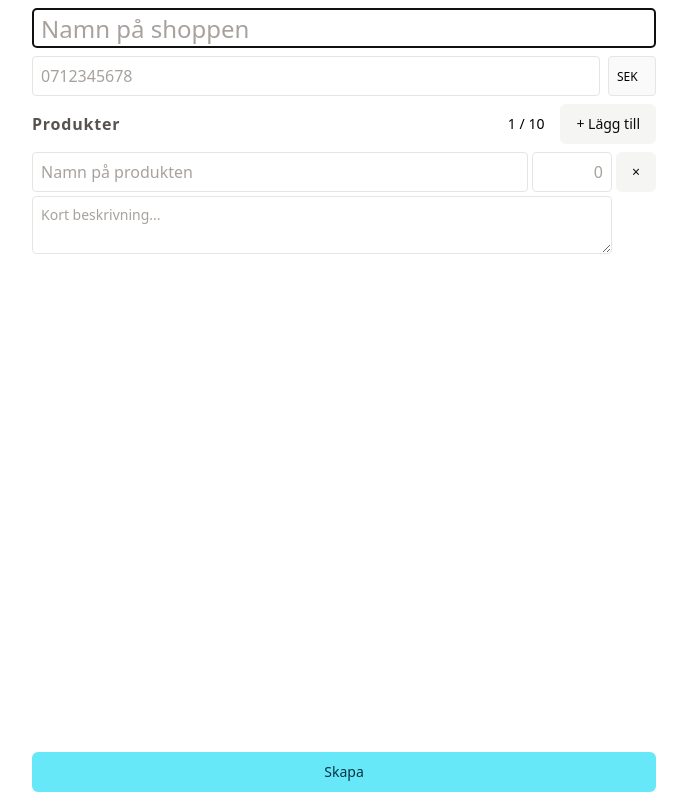
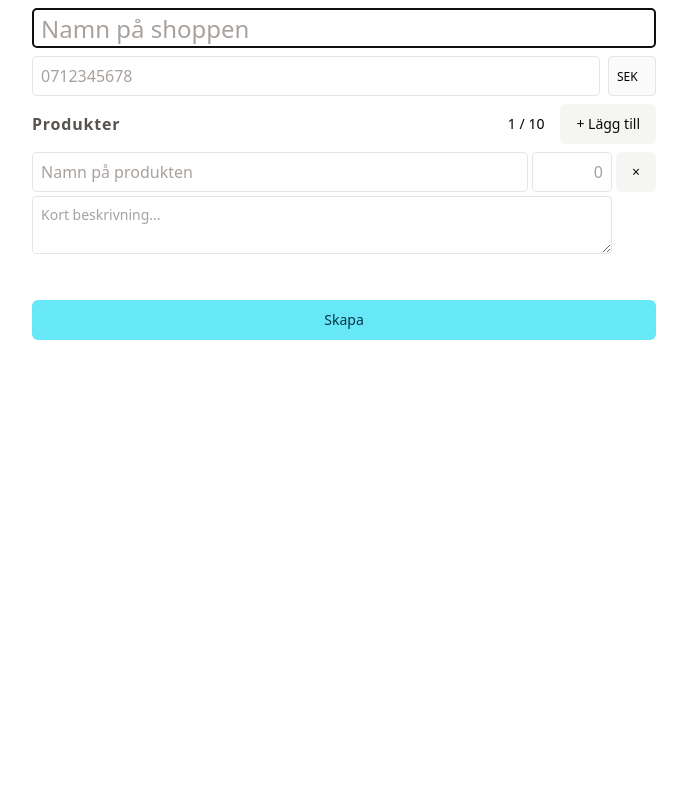
Before and after one commit to carlbarrdahl/swisher, a Next.js app: page /shop/new in a window 1280 px wide. Shown: the whole page, without its empty margins (296-983 px from the left). Built offline with nearby package versions, Linux system fonts and the light colour scheme.

Commit message:
Fix create button

```diff
--- a/app/_components/merchant-form.tsx
+++ b/app/_components/merchant-form.tsx
@@ -119,7 +119,7 @@ export function MerchantForm() {
           </Button>
         </div>
       </div>
-      <div className="flex-1 overflow-auto">
+      <div className="overflow-auto">
         {!fields.length && (
           <div className="flex justify-center text-sm tracking-wider text-gray-500 py-4 border rounded">
             Skapa produkter genom att trycka på knappen + Lägg till
```
